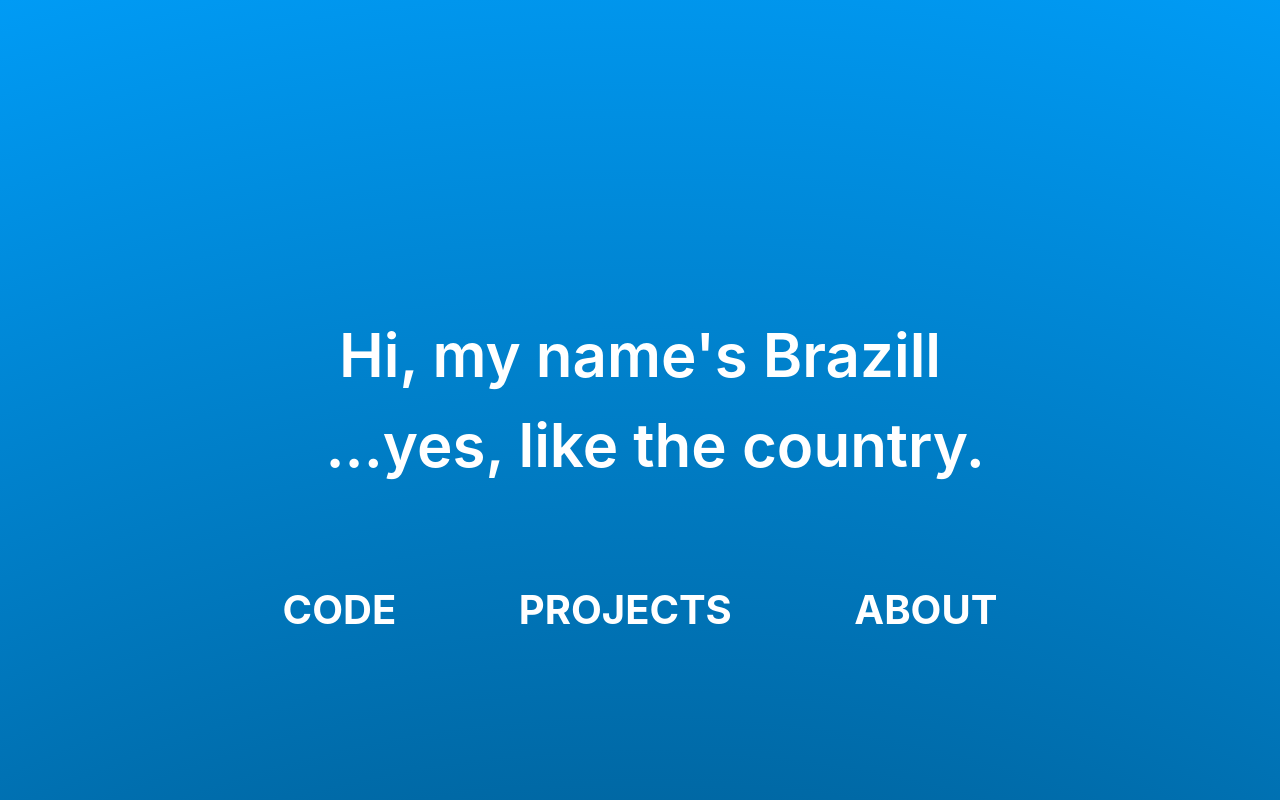
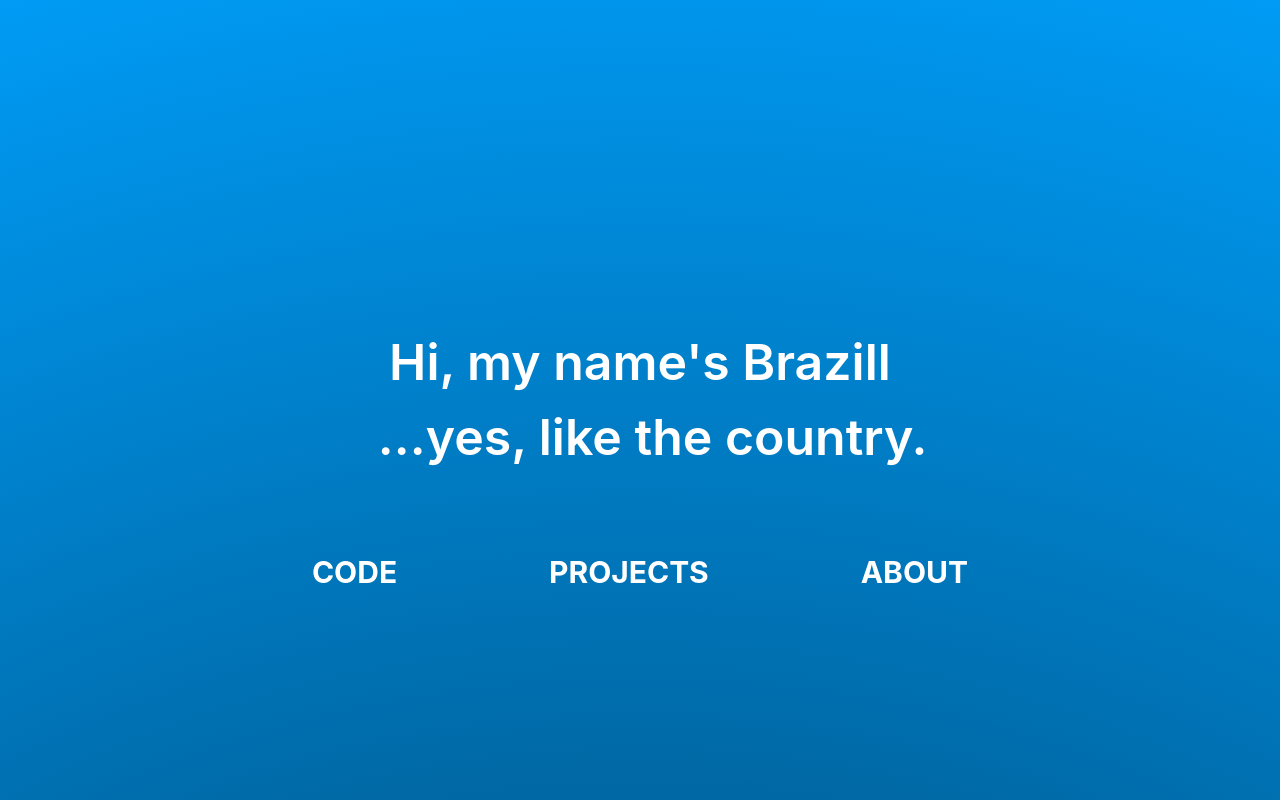
Before and after one commit to Brazill-Mitchell/bm2, a React (Create React App) app: page / in a window 1280 px wide. Shown: the top 800 px of the page. Built offline with nearby package versions, Linux system fonts and the light colour scheme.

Commit message:
fix intro & nav styling issues, hide gituhb link

```diff
--- a/src/components/Nav.css
+++ b/src/components/Nav.css
@@ -23,7 +23,7 @@
 }
 
 .nav-item{
-    font-size: 35px;
+    font-size: 30px;
     position: relative;
     cursor: pointer;
     font-weight: 700;
@@ -90,13 +90,13 @@
 
   @media screen and (min-width: 900px){
     .nav-item{
-        font-size: 40px;
+        font-size: 30px;
     }
   }
 
   @media screen and (max-width: 800px) {
     .nav-item{
-        font-size: 35px;
+        font-size: 25px;
     }
   }
 
@@ -114,7 +114,7 @@
   /* mobile */
   @media screen and (max-width: 600px) {
     .nav-item{
-        font-size: 25px;
+        font-size: 20px;
         margin: 0 5px;
     }
   }
--- a/src/components/Title.css
+++ b/src/components/Title.css
@@ -14,7 +14,7 @@
     flex-direction: column;
     align-items: center;
     height: fit-content;
-    text-align: left;
+    text-align: center;
     margin: 0 50px 50px 50px;
     /* padding: 10vh 0 0 0; */
     font-weight: 600;
@@ -42,7 +42,7 @@
 
 @media screen and (min-width: 800px) {
     .intro-quote{
-        font-size: 60px;
+        font-size: 50px;
     }
   }
 
@@ -50,7 +50,7 @@
 
 @media screen and (max-width: 800px) {
     .intro-quote{
-        font-size: 45px;
+        font-size: 40px;
     }
   }
 
--- a/src/components/Zoom.js
+++ b/src/components/Zoom.js
@@ -90,7 +90,7 @@ const links = () => {
   return (
     <div style={{ display: "flex", flexDirection: "row" }}>
       {/* Github */}
-      <Fade top delay="200">
+      {/* <Fade top delay="200">
         <a
           className="project-link-style ml-1 button-elevation"
           href={"https://github.com/Brazill-Mitchell/node-zoom-jwt.git"}
@@ -101,7 +101,7 @@ const links = () => {
             <div className="github-image image-elevation my-auto ml-1 rounded-circle"></div>
           </div>
         </a>
-      </Fade>
+      </Fade> */}
 
       {/* Npm */}
       <Fade top delay="400">
```
